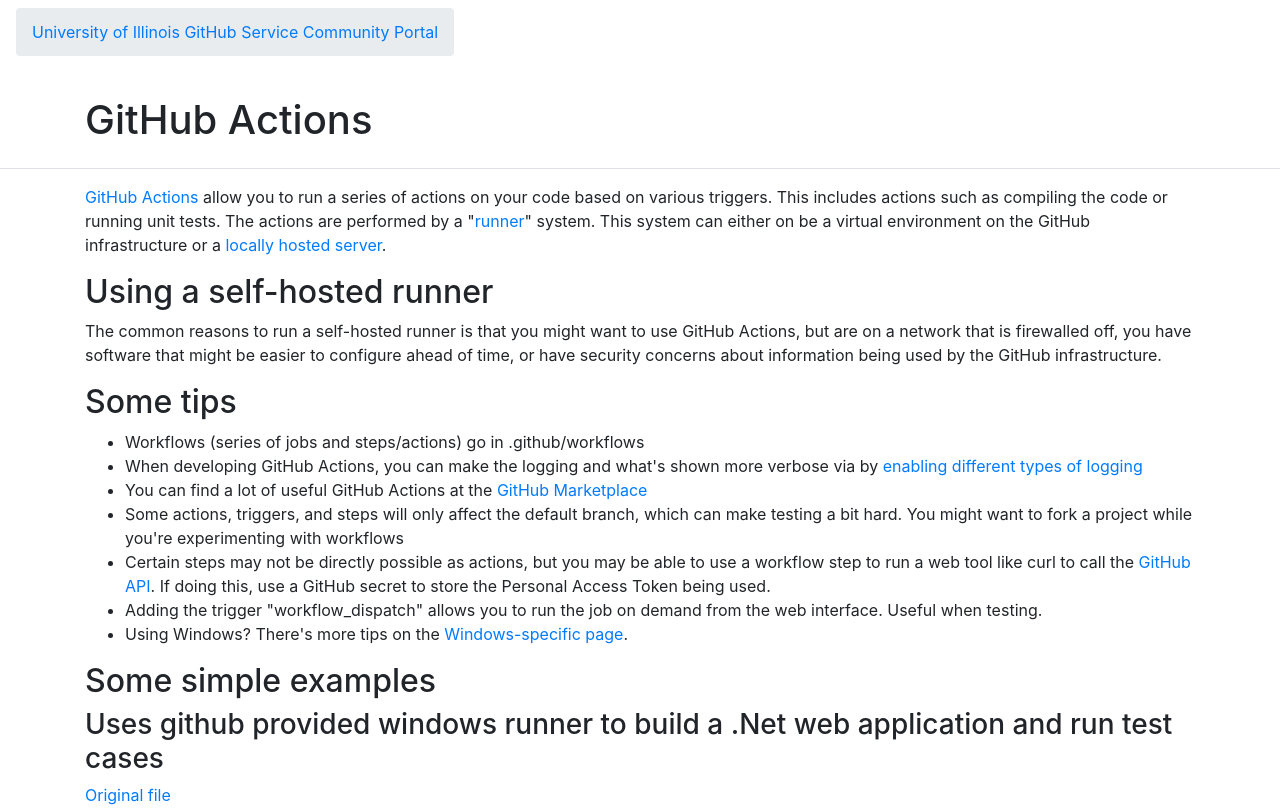
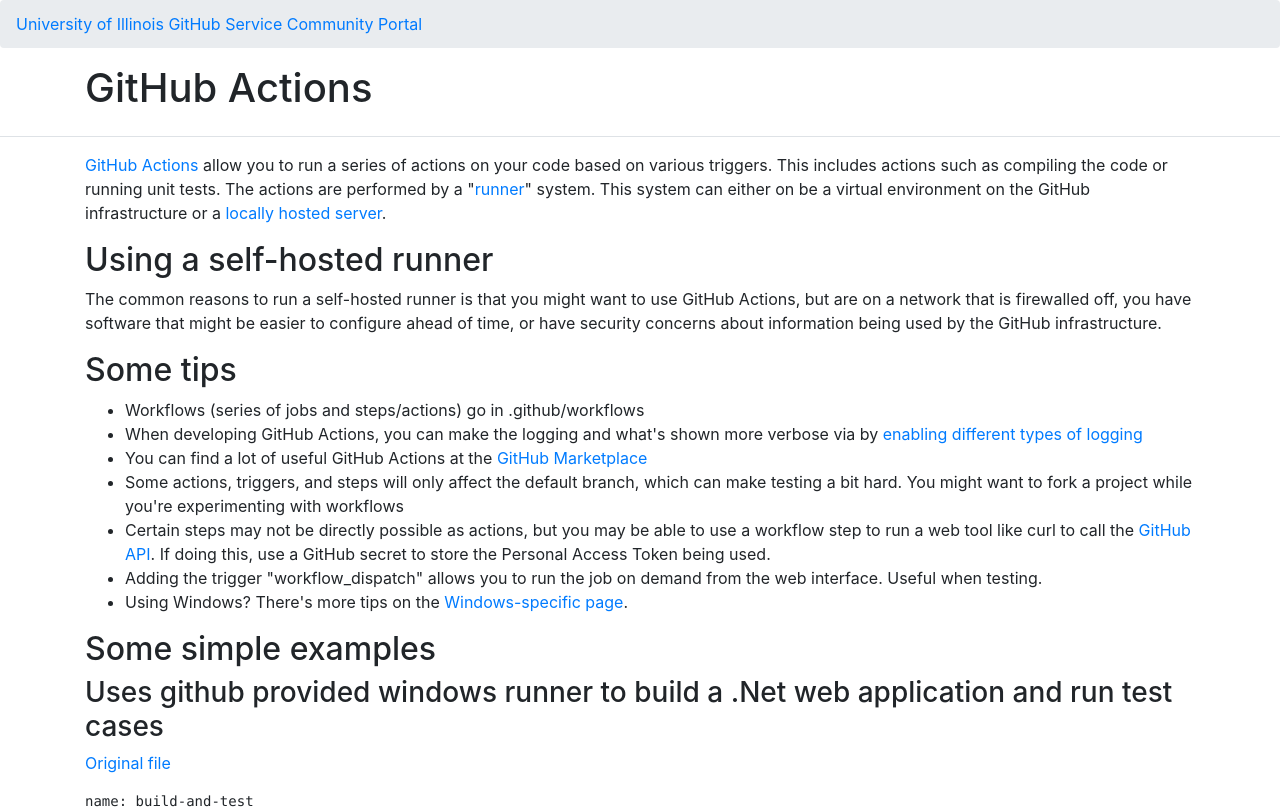
Before and after one commit to uillinois-community/uillinois-community.github.io, an Eleventy site: page github-actions/index.md in a window 1280 px wide. Shown: the top 809 px of the page. Built offline with nearby package versions, Linux system fonts and the light colour scheme; Eleventy itself is replaced by a stand-in of ours; code samples lack their colours; files that its build step writes are made by us from their sources.

Commit message:
Fix to navigation appearance.

```diff
--- a/_includes/layout.njk
+++ b/_includes/layout.njk
@@ -23,7 +23,7 @@
 <body>
 
 <!-- TODO: Convert this back into a Breadcrumb solution with aria active for current page -->
-<nav aria-label="breadcrumb" role="navigation" class="navbar">
+<nav aria-label="breadcrumb" role="navigation">
   <ol class="breadcrumb">
     <li class="breadcrumb-item"><a href="/">University of Illinois GitHub Service Community Portal</a></li>
   </ol>
--- a/css/illinois-system.css
+++ b/css/illinois-system.css
@@ -21,31 +21,6 @@
  * Periwinkle: #4f6898
  */
 
-
-
-/* The navigation bar */
-.navbar {
-    overflow: hidden;
-    background-color: #333;
-    top: 0; /* Position the navbar at the top of the page */
-    width: 100%; /* Full width */
-    padding: 0;
-}
-/* Links inside the navbar */
-.navbar a {
-    float: left;
-    display: block;
-    color: #f2f2f2;
-    text-align: center;
-    padding: .5em .5em;
-    text-decoration: none;
-}
-/* Change background on mouse-over */
-.navbar a:hover {
-    background: #ddd;
-    color: black;
-}
-
 /* Make Code Blocks stand out from page text. */
 pre {
     background-color: lightgray;
```
